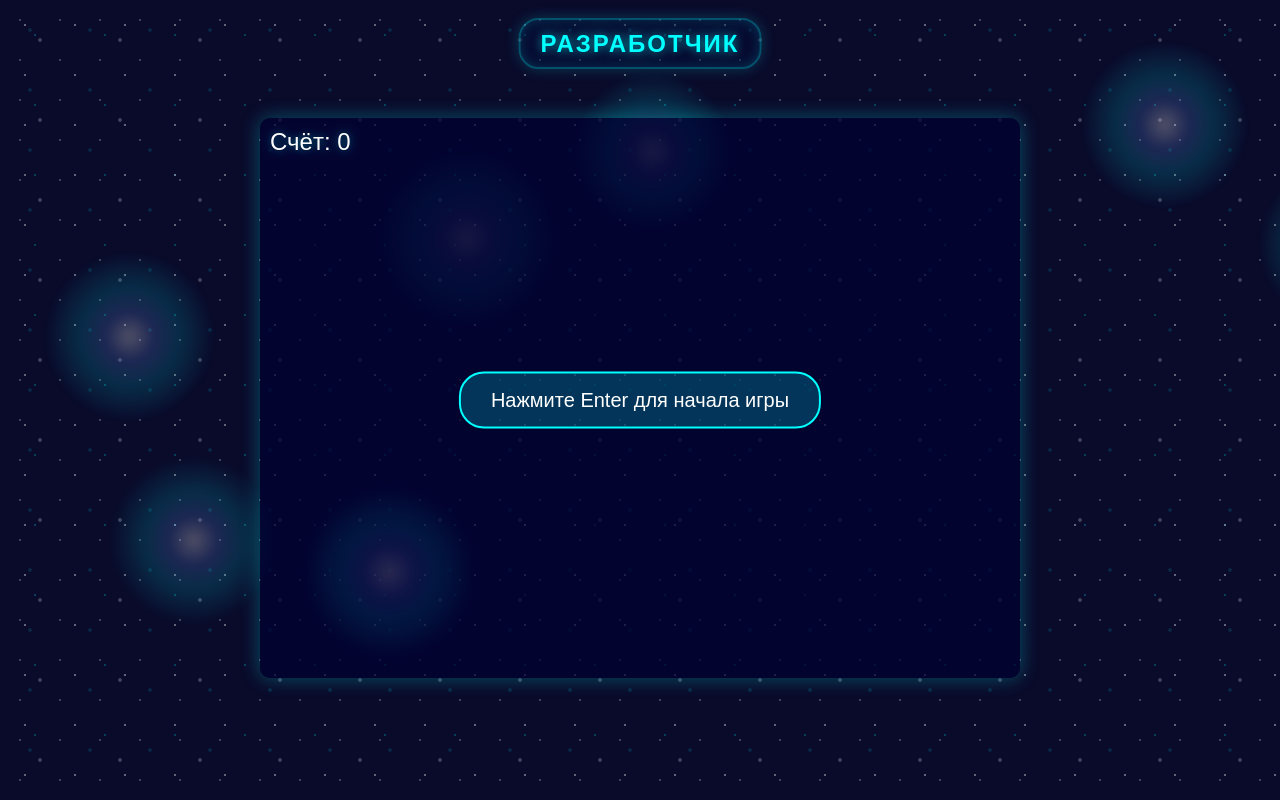
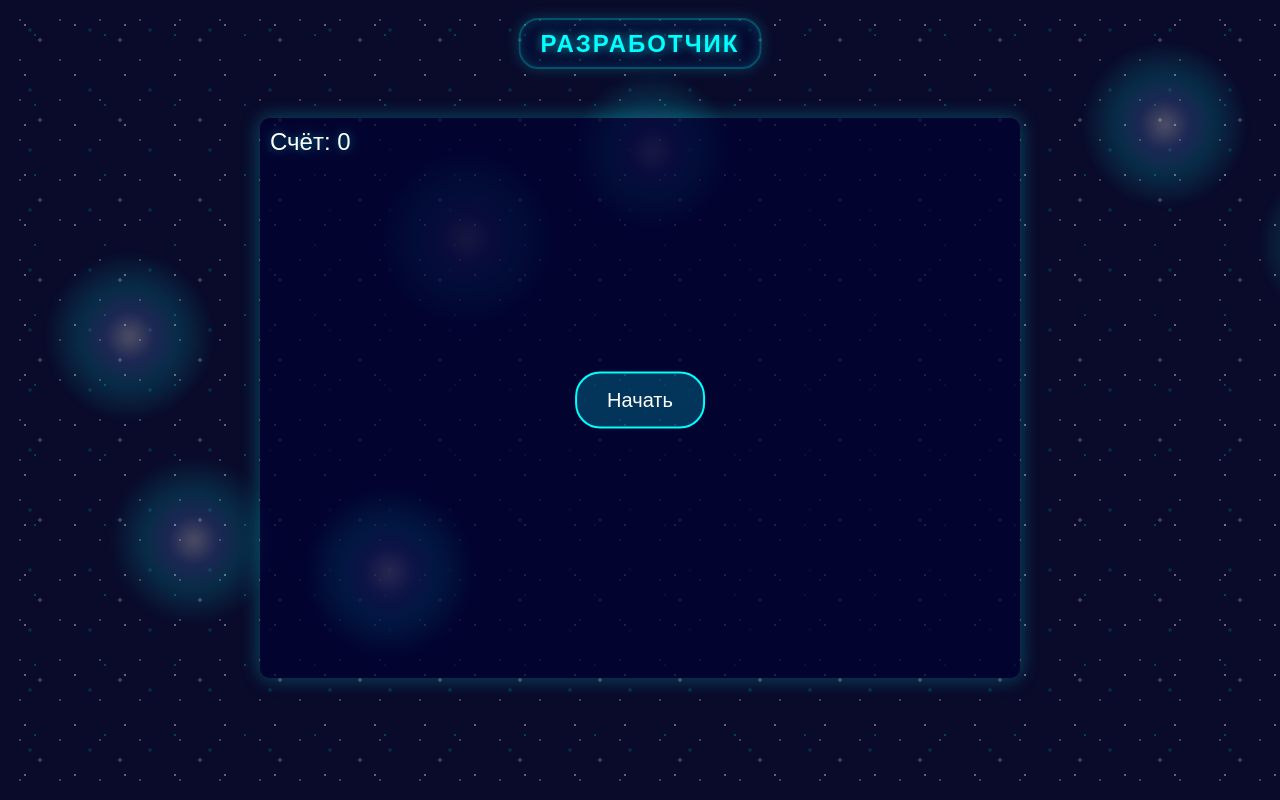
Before and after one commit to Ahuenchik1/Space-Hunter, a plain HTML site: page index.html in a window 1280 px wide. Drawn offline with Linux system fonts and the light colour scheme.

Commit message:
Update index.html

```diff
--- a/index.html
+++ b/index.html
@@ -18,7 +18,7 @@
         <div class="score">Счёт: <span id="scoreValue">0</span></div>
         <canvas id="gameCanvas"></canvas>
         <div class="controls">
-            <button id="startButton">Нажмите Enter для начала игры</button>
+            <button id="startButton">Начать</button>
             <div id="touchArea" class="touch-area">
                 <div class="touch-hint">Управляйте кораблем, перемещая палец в этой зоне</div>
             </div>
```
